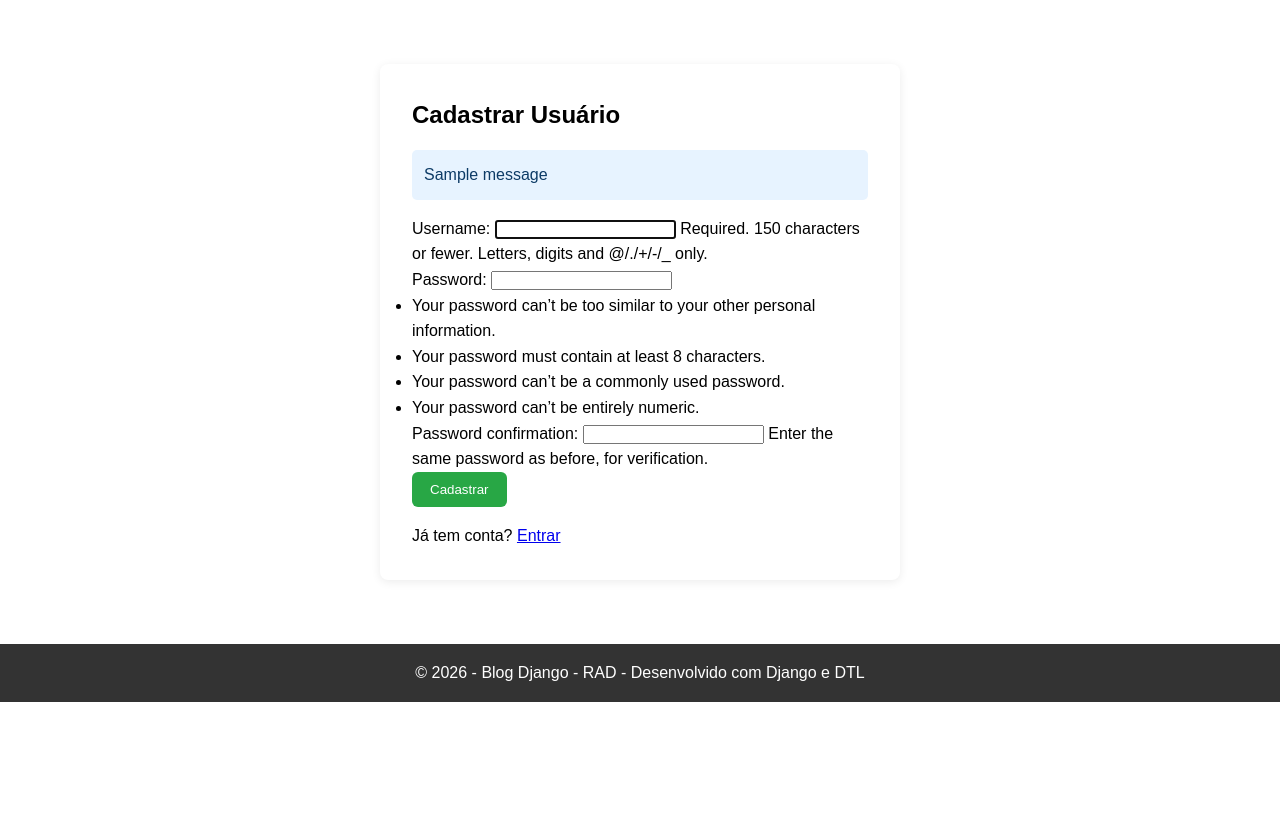
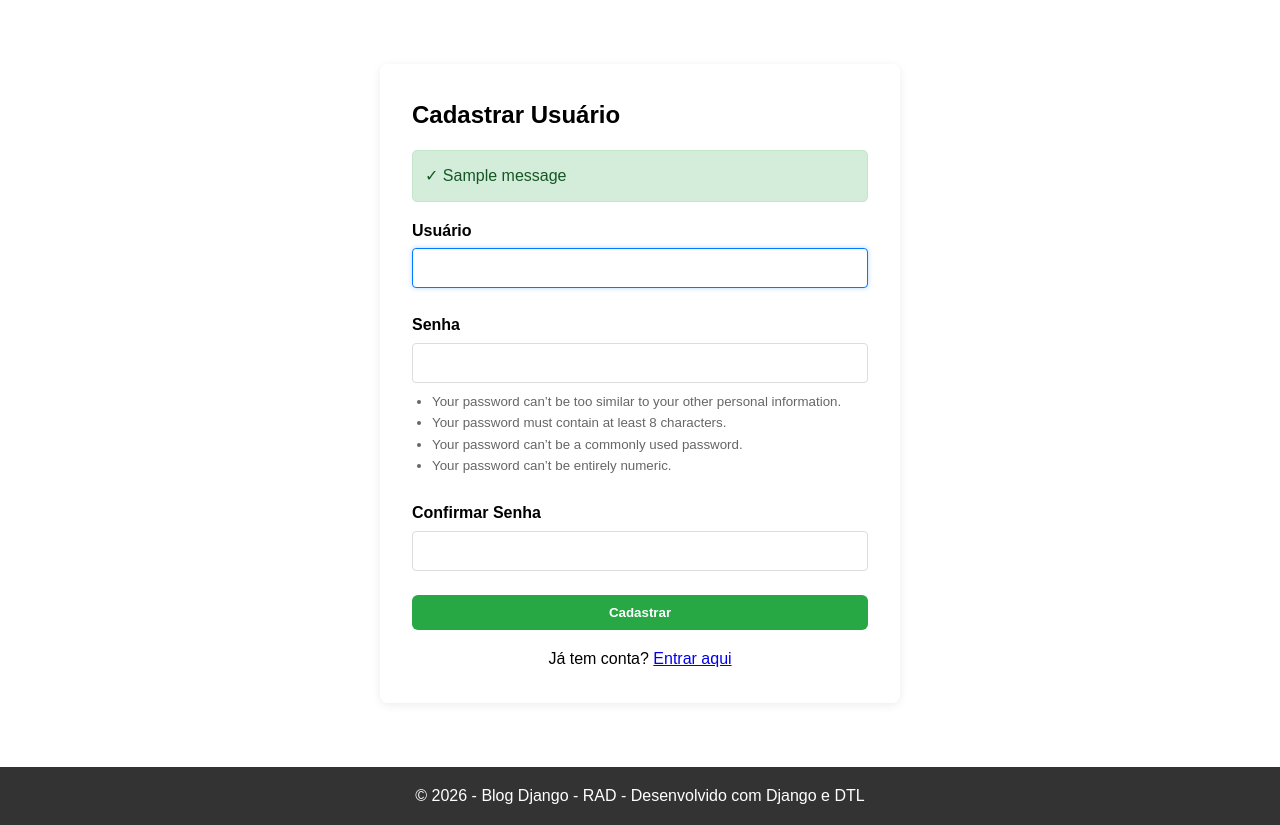
Before and after one commit to sheilallee/praticasRAD, a Django app: page /signup/ in a window 1280 px wide. Shown: the part 133-958 px from the top of the page. Before the commit the page ends 835 px from the top, so only its background shows below. Run offline with Django 4.2, Linux system fonts and the light colour scheme; tables that the repository leaves empty hold one stand-in row (values such as "Sample post"); one stand-in notice (Sample message) is shown.

Commit message:
Atualização do pratica 07

```diff
--- a/edu/templates/edu/signup.html
+++ b/edu/templates/edu/signup.html
@@ -3,18 +3,92 @@
 {% block title %}Cadastro{% endblock %}
 
 {% block content %}
+    <style>
+        input[type="text"], input[type="password"] {
+            width: 100%;
+            padding: 10px;
+            border: 1px solid #ddd;
+            border-radius: 4px;
+            font-size: 1rem;
+            box-sizing: border-box;
+            margin-top: 5px;
+        }
+        input[type="text"]:focus, input[type="password"]:focus {
+            outline: none;
+            border-color: #007bff;
+            box-shadow: 0 0 5px rgba(0, 123, 255, 0.3);
+        }
+        ul {
+            margin: 0;
+            padding-left: 20px;
+        }
+    </style>
+
     <section style="max-width: 520px; margin: 2rem auto; background:#fff; padding:2rem; border-radius:8px; box-shadow:0 2px 10px rgba(0,0,0,0.08);">
         <h1>Cadastrar Usuário</h1>
+
         {% if messages %}
             {% for message in messages %}
-                <div style="margin:1rem 0; padding:12px; border-radius:5px; background:#e7f3ff; color:#0d3b66;">{{ message }}</div>
+                <div style="margin:1rem 0; padding:12px; border-radius:5px; background:#d4edda; color:#155724; border:1px solid #c3e6cb;">✓ {{ message }}</div>
             {% endfor %}
         {% endif %}
+
         <form method="post" novalidate>
             {% csrf_token %}
-            {{ form.as_p }}
-            <button type="submit" style="padding:10px 18px; background:#28a745; color:#fff; border:none; border-radius:6px; cursor:pointer;">Cadastrar</button>
+
+            <!-- Campo Username -->
+            <div style="margin-bottom:1.5rem;">
+                <label for="{{ form.username.id_for_label }}" style="display:block; font-weight:bold;">Usuário</label>
+                {{ form.username }}
+                {% if form.username.errors %}
+                    <div style="color:#c00; font-size:0.9rem; margin-top:0.5rem;">
+                        {% for error in form.username.errors %}
+                            <p>⚠️ {{ error }}</p>
+                        {% endfor %}
+                    </div>
+                {% endif %}
+            </div>
+
+            <!-- Campo Password -->
+            <div style="margin-bottom:1.5rem;">
+                <label for="{{ form.password1.id_for_label }}" style="display:block; font-weight:bold;">Senha</label>
+                {{ form.password1 }}
+                {% if form.password1.errors %}
+                    <div style="color:#c00; font-size:0.9rem; margin-top:0.5rem;">
+                        {% for error in form.password1.errors %}
+                            <p>⚠️ {{ error }}</p>
+                        {% endfor %}
+                    </div>
+                {% endif %}
+                {% if form.password1.help_text %}
+                    <small style="color:#666; display:block; margin-top:0.5rem;">{{ form.password1.help_text|safe }}</small>
+                {% endif %}
+            </div>
+
+            <!-- Campo Password Confirmation -->
+            <div style="margin-bottom:1.5rem;">
+                <label for="{{ form.password2.id_for_label }}" style="display:block; font-weight:bold;">Confirmar Senha</label>
+                {{ form.password2 }}
+                {% if form.password2.errors %}
+                    <div style="color:#c00; font-size:0.9rem; margin-top:0.5rem;">
+                        {% for error in form.password2.errors %}
+                            <p>⚠️ {{ error }}</p>
+                        {% endfor %}
+                    </div>
+                {% endif %}
+            </div>
+
+            <!-- Erros gerais -->
+            {% if form.non_field_errors %}
+                <div style="background:#f8d7da; border:1px solid #f5c6cb; color:#721c24; padding:1rem; border-radius:4px; margin-bottom:1rem;">
+                    {% for error in form.non_field_errors %}
+                        <p>{{ error }}</p>
+                    {% endfor %}
+                </div>
+            {% endif %}
+
+            <button type="submit" style="padding:10px 18px; background:#28a745; color:#fff; border:none; border-radius:6px; cursor:pointer; font-weight:bold; width:100%;">Cadastrar</button>
         </form>
-        <p style="margin-top:1rem;">Já tem conta? <a href="{% url 'login' %}">Entrar</a></p>
+        <p style="margin-top:1rem; text-align:center;">Já tem conta? <a href="{% url 'login' %}">Entrar aqui</a></p>
     </section>
 {% endblock %}
```
Also changed, not shown: check_users.py (added, +37 -0 lines), edu/management/commands/list_users.py (added, +15 -0 lines), edu/templates/edu/login.html (+50 -9 lines).
